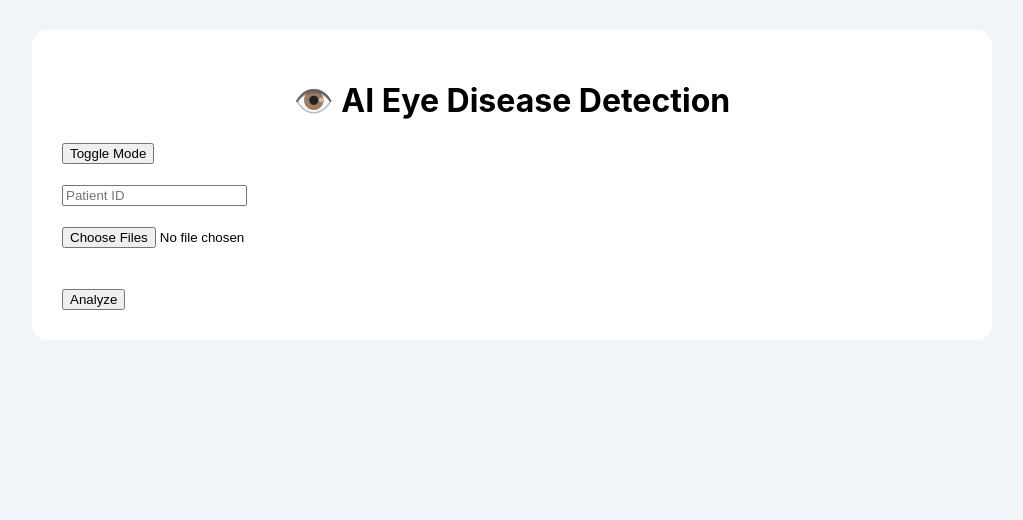
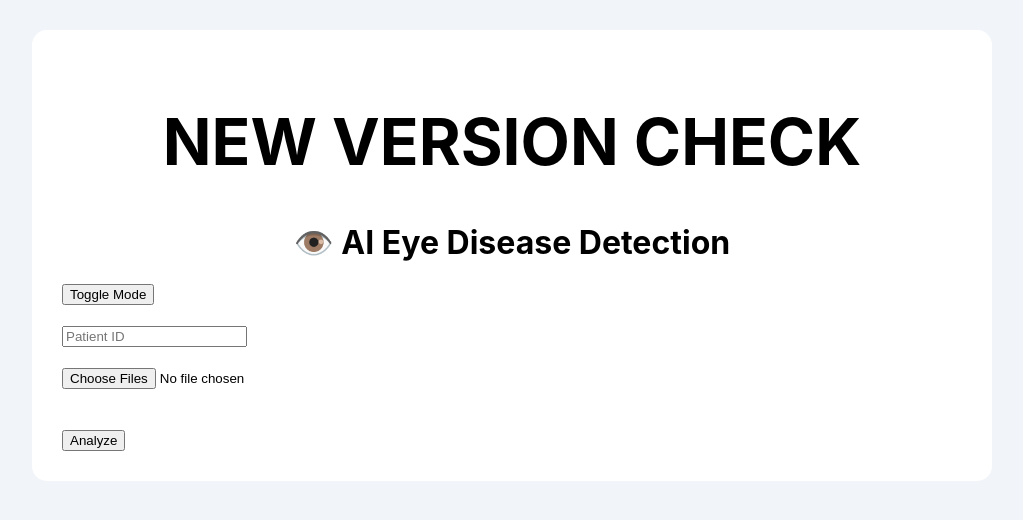
Before and after one commit to sxiya/eye-frontend, a React (Create React App) app: page / in a window 1280 px wide. Shown: the top 520 px of the page, without its empty margins (128-1151 px from the left). Built offline with nearby package versions, Linux system fonts and the light colour scheme.

Commit message:
test change

```diff
--- a/src/App.js
+++ b/src/App.js
@@ -97,6 +97,7 @@ function App() {
         borderRadius: "15px"
       }}>
         <h1 style={{ textAlign: "center" }}>
+        <h1>NEW VERSION CHECK</h1>
           👁️ AI Eye Disease Detection
         </h1>
 
```
